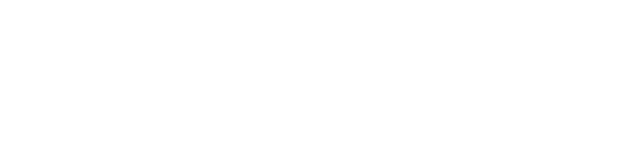
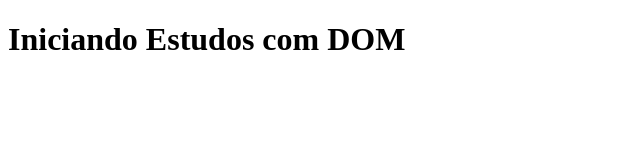
Before and after one commit to adrianomts7/Projeto-IMC, a plain HTML site: page index.html in a window 1280 px wide. Shown: the whole page, without its empty margins (0-640 px from the left). Drawn offline with Linux system fonts and the light colour scheme.

Commit message:
Implementando codigos

```diff
--- a/index.html
+++ b/index.html
@@ -3,12 +3,12 @@
 <head>
     <meta charset="UTF-8">
     <meta name="viewport" content="width=device-width, initial-scale=1.0">
-    <title>Document</title>
+    <title>Primeiros Passos com DOM</title>
     <style>
 
     </style>
 </head>
 <body>
-
+    <h1>Iniciando Estudos com DOM</h1>
 </body>
 </html>
```
